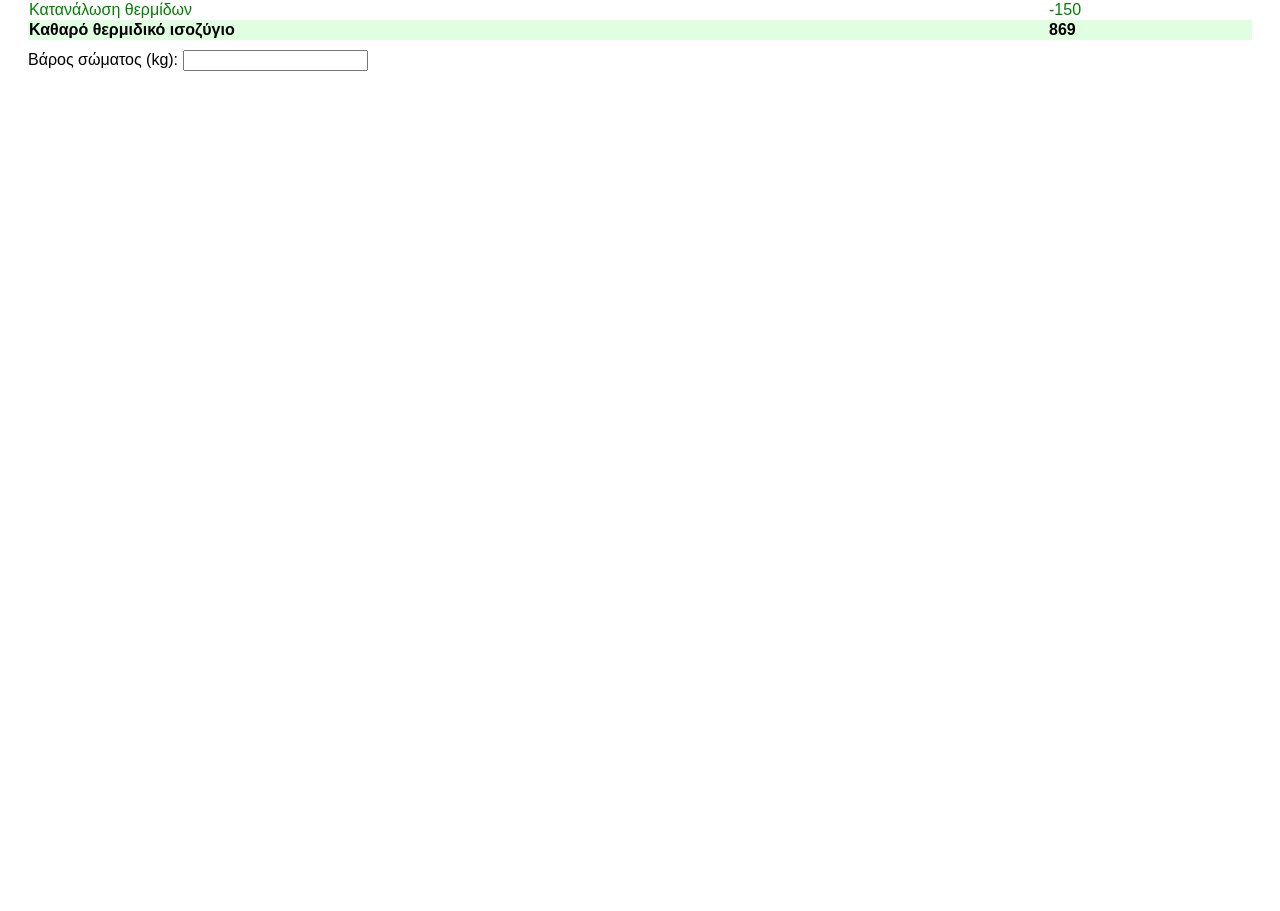
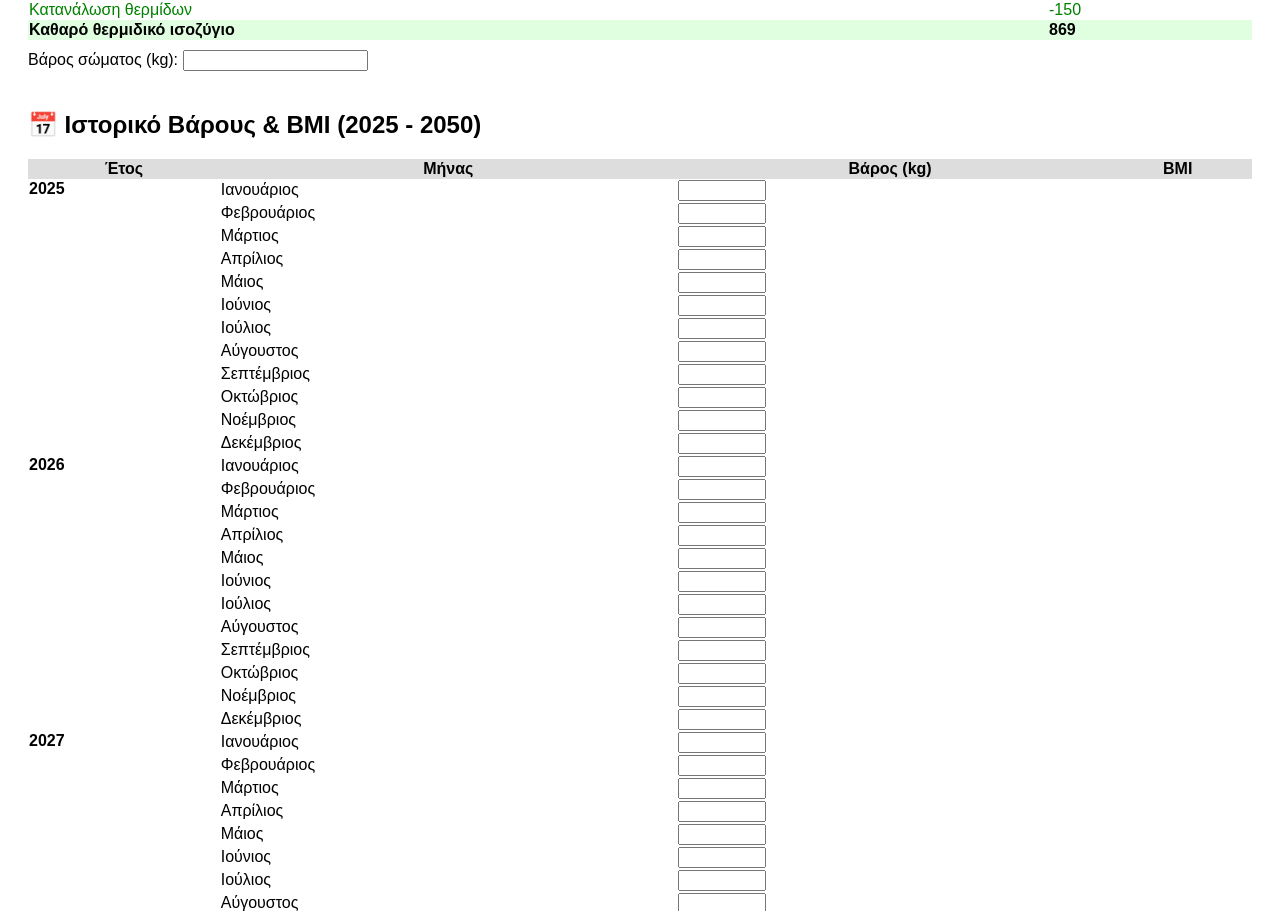
Before and after one commit to xristara/fitness-tracker-final, a React (Vite) app: page / in a window 1280 px wide. Shown: the part 2793-3704 px from the top of the page. Before the commit the page ends 2932 px from the top, so only its background shows below. Built offline with nearby package versions, Linux system fonts and the light colour scheme.

Commit message:
Add files via upload

```diff
--- a/App.jsx
+++ b/App.jsx
@@ -1,7 +1,13 @@
-import React, { useState } from 'react';
+import React, { useState, useEffect } from 'react';
 import {
   BarChart, Bar, XAxis, YAxis, Tooltip, CartesianGrid, Legend, ResponsiveContainer
 } from 'recharts';
+
+const months = [
+  'Ιανουάριος', 'Φεβρουάριος', 'Μάρτιος', 'Απρίλιος',
+  'Μάιος', 'Ιούνιος', 'Ιούλιος', 'Αύγουστος',
+  'Σεπτέμβριος', 'Οκτώβριος', 'Νοέμβριος', 'Δεκέμβριος'
+];
 
 const initialPlan = {
   Monday: [
@@ -71,10 +77,22 @@ function calculateBMI(weight, height) {
   return +(weight / (height * height)).toFixed(1);
 }
 
+function generateYearHistory(start = 2025, end = 2050) {
+  const result = {};
+  for (let year = start; year <= end; year++) {
+    result[year] = {};
+    months.forEach(month => {
+      result[year][month] = { weight: '', bmi: '' };
+    });
+  }
+  return result;
+}
+
 export default function App() {
   const [plan, setPlan] = useState(initialPlan);
   const [weights, setWeights] = useState({});
   const [height, setHeight] = useState(1.7);
+  const [history, setHistory] = useState(generateYearHistory());
 
   const handleChange = (day, idx, field, value) => {
     const updated = { ...plan };
@@ -88,11 +106,48 @@ export default function App() {
     setWeights({ ...weights, [day]: value });
   };
 
+  const handleHistoryChange = (year, month, value) => {
+    const updated = { ...history };
+    const weight = parseFloat(value);
+    updated[year][month].weight = weight;
+    updated[year][month].bmi = calculateBMI(weight, height);
+    setHistory(updated);
+  };
+
   const weightSummary = Object.entries(weights).map(([day, weight]) => ({
     day,
     weight: parseFloat(weight),
     bmi: calculateBMI(parseFloat(weight), height)
   }));
+
+  // Αυτόματη αποθήκευση τρέχοντος εβδομαδιαίου βάρους στο τρέχον μήνα/έτος
+  useEffect(() => {
+    const now = new Date();
+    const year = now.getFullYear();
+    const month = months[now.getMonth()];
+    let sum = 0;
+    let count = 0;
+    Object.values(weights).forEach(val => {
+      const w = parseFloat(val);
+      if (!isNaN(w)) {
+        sum += w;
+        count++;
+      }
+    });
+    const avgWeight = count > 0 ? +(sum / count).toFixed(1) : '';
+    if (avgWeight) {
+      setHistory(prev => ({
+        ...prev,
+        [year]: {
+          ...prev[year],
+          [month]: {
+            weight: avgWeight,
+            bmi: calculateBMI(avgWeight, height)
+          }
+        }
+      }));
+    }
+  }, [weights, height]);
 
   return (
     <div style={{ padding: '20px', fontFamily: 'sans-serif' }}>
@@ -200,6 +255,39 @@ export default function App() {
           </div>
         );
       })}
+
+      <h2 style={{ marginTop: '40px' }}>📅 Ιστορικό Βάρους & BMI (2025 - 2050)</h2>
+      <table style={{ width: '100%', borderCollapse: 'collapse' }}>
+        <thead>
+          <tr style={{ background: '#ddd' }}>
+            <th>Έτος</th>
+            <th>Μήνας</th>
+            <th>Βάρος (kg)</th>
+            <th>BMI</th>
+          </tr>
+        </thead>
+        <tbody>
+          {Object.entries(history).map(([year, monthsObj]) => (
+            Object.entries(monthsObj).map(([month, values], idx) => (
+              <tr key={`${year}-${month}`}>
+                {idx === 0 && (
+                  <td rowSpan={12} style={{ verticalAlign: 'top', fontWeight: 'bold' }}>{year}</td>
+                )}
+                <td>{month}</td>
+                <td>
+                  <input
+                    type="number"
+                    value={values.weight || ''}
+                    onChange={e => handleHistoryChange(year, month, e.target.value)}
+                    style={{ width: '80px' }}
+                  />
+                </td>
+                <td>{values.bmi || ''}</td>
+              </tr>
+            ))
+          ))}
+        </tbody>
+      </table>
     </div>
   );
 }
```
